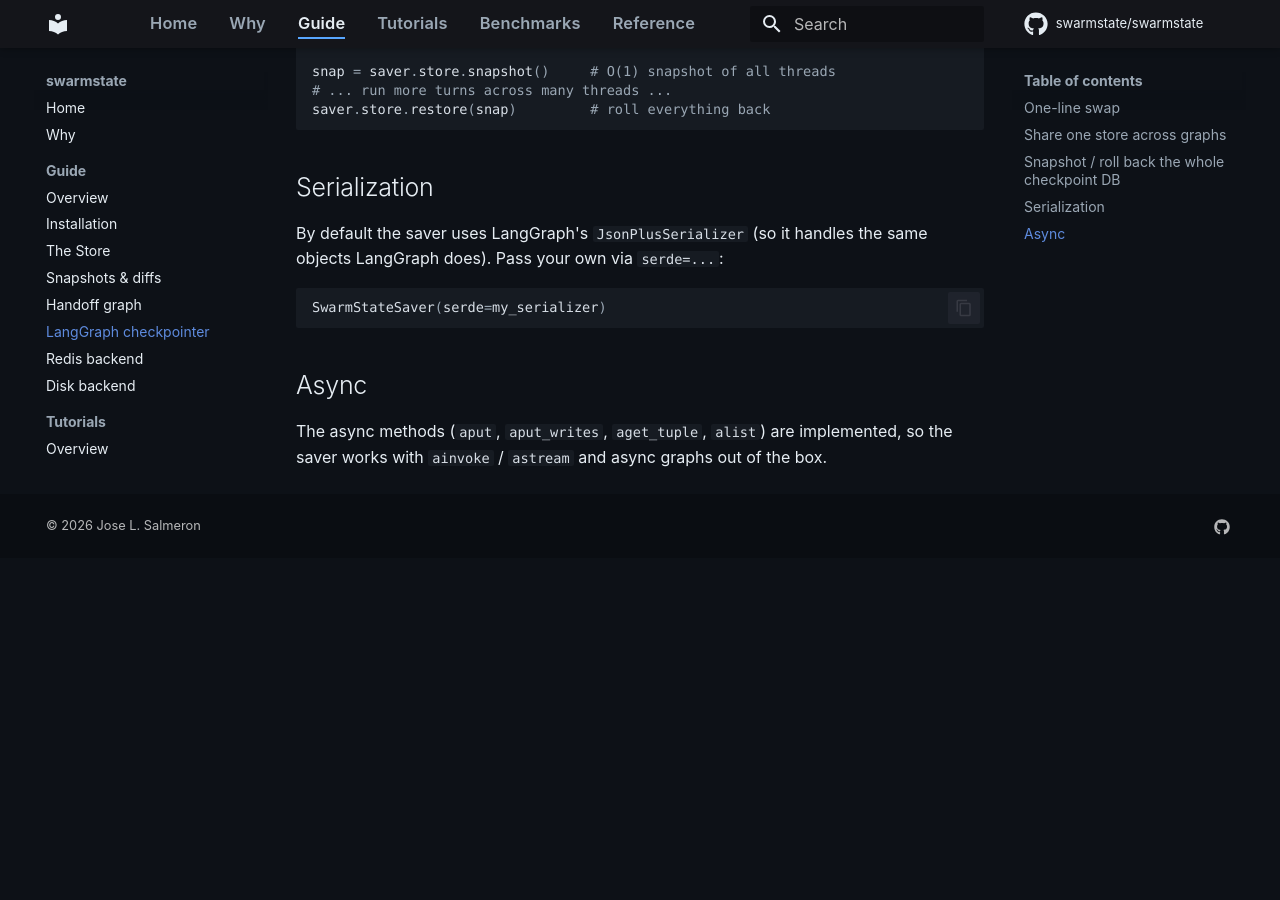
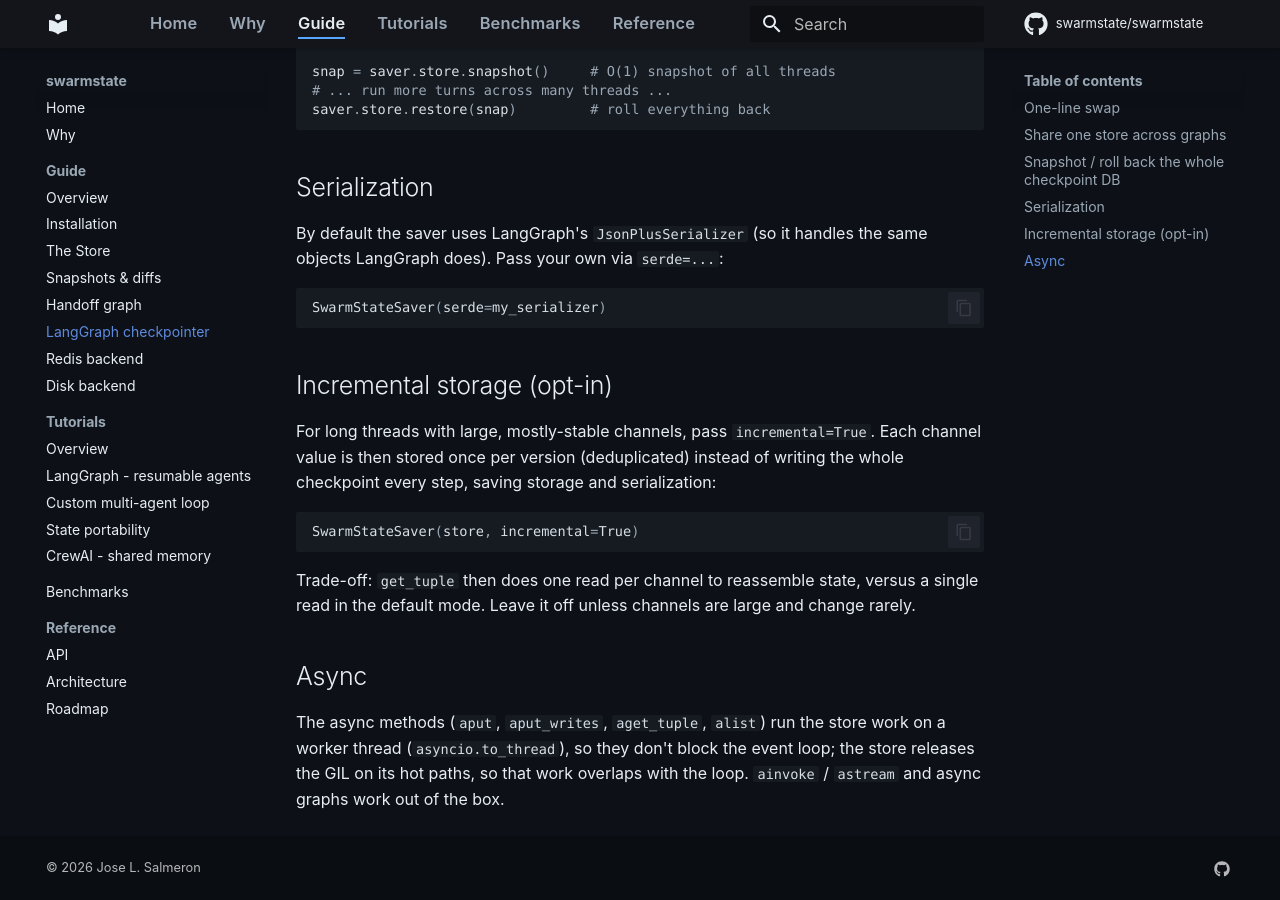
Before and after one commit to swarmstate/swarmstate.github.io, an MkDocs documentation site: the page built from docs/guide/langgraph.md, in a window 1280 px wide and 900 px high, scrolled down 1314 px. Built offline with MkDocs 1.6.1 and Material for MkDocs 9.7.7, drawn with Linux system fonts in a browser that asks for light colours; comment, search, counter and statistics services are not loaded; before the commit the page ends 1872 px from its top, so only the background shows below that.

Commit message:
docs: document opt-in incremental checkpointing and non-blocking async

````diff
--- a/docs/guide/langgraph.md
+++ b/docs/guide/langgraph.md
@@ -71,7 +71,23 @@
 SwarmStateSaver(serde=my_serializer)
 ```
 
+## Incremental storage (opt-in)
+
+For long threads with large, mostly-stable channels, pass `incremental=True`. Each
+channel value is then stored once per version (deduplicated) instead of writing the
+whole checkpoint every step, saving storage and serialization:
+
+```python
+SwarmStateSaver(store, incremental=True)
+```
+
+Trade-off: `get_tuple` then does one read per channel to reassemble state, versus a
+single read in the default mode. Leave it off unless channels are large and change
+rarely.
+
 ## Async
 
-The async methods (`aput`, `aput_writes`, `aget_tuple`, `alist`) are implemented, so the
-saver works with `ainvoke` / `astream` and async graphs out of the box.
+The async methods (`aput`, `aput_writes`, `aget_tuple`, `alist`) run the store work on a
+worker thread (`asyncio.to_thread`), so they don't block the event loop; the store
+releases the GIL on its hot paths, so that work overlaps with the loop. `ainvoke` /
+`astream` and async graphs work out of the box.
````
